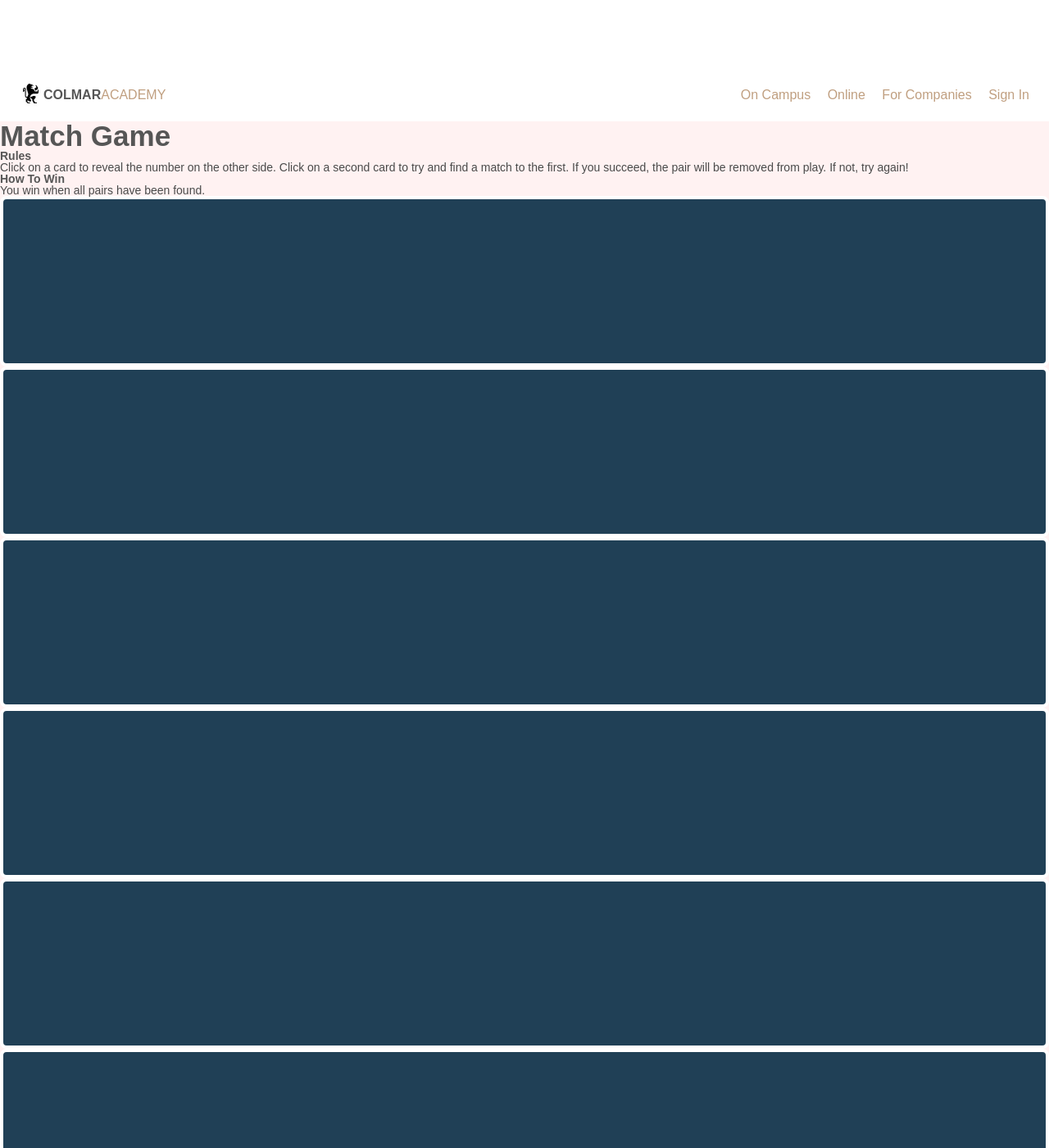
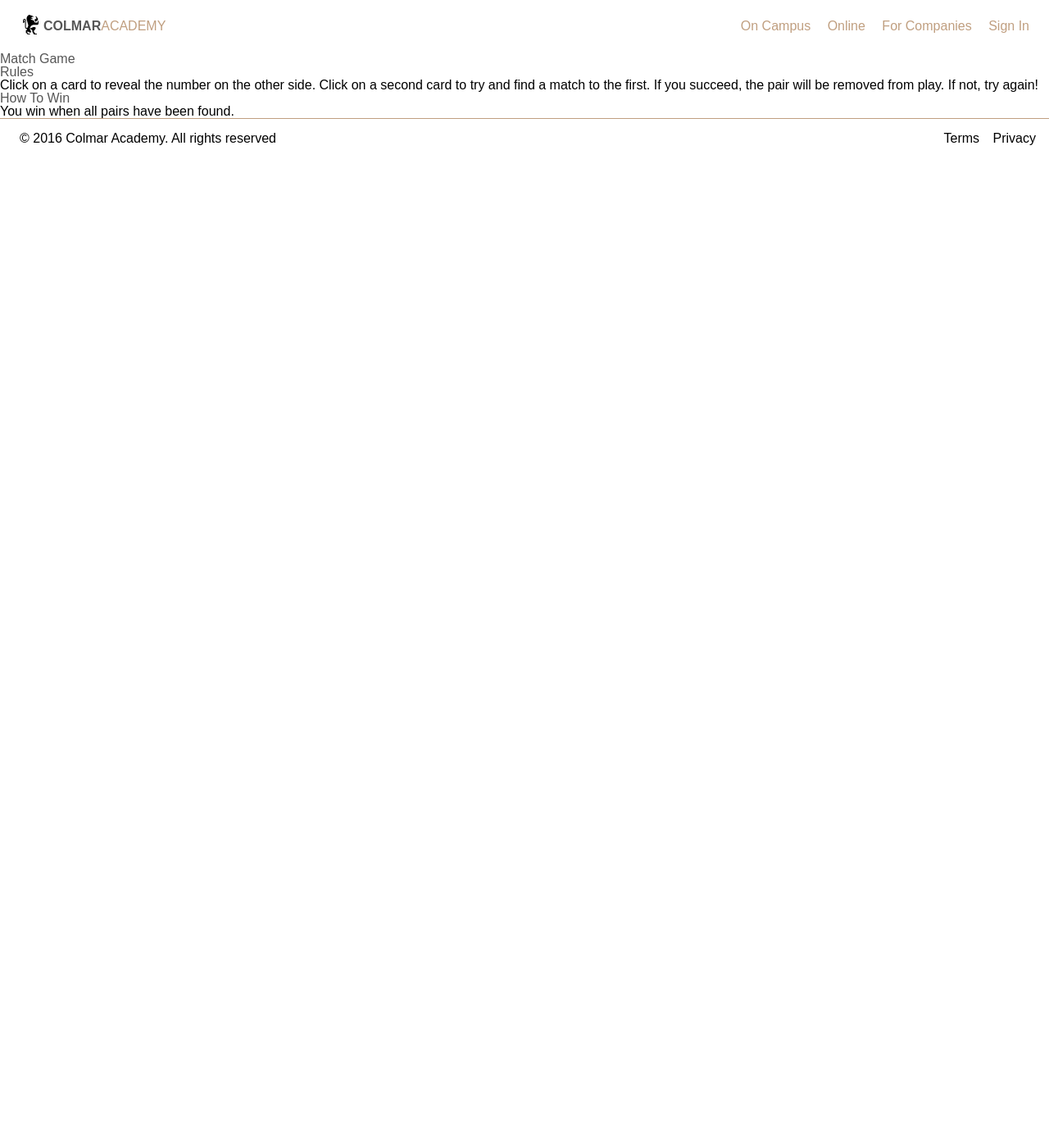
Before and after one commit to boombranco/boombranco.github.io, a Jekyll site: the page built from Campus/index.html, in a window 1280 px wide and 1400 px high. Shown: the whole window at 82% size. Built offline with Jekyll 4.4.1, drawn with Linux system fonts in a browser that asks for light colours; nearby versions of some CDN libraries; some web fonts are replaced.

Commit message:
update project for match game try 6

```diff
--- a/Campus/index.html
+++ b/Campus/index.html
@@ -1,5 +1,5 @@
 ---
-layout: matching
+layout: default
 title: Match Game Try 2
 ---
 
--- a/_layouts/matching.html
+++ /dev/null
@@ -1,68 +0,0 @@
-<!DOCTYPE html>
-<html>
-  <head>
-    <meta charset="utf-8">
-    <title>{{ page.title }}</title>
-    <link href="https://fonts.googleapis.com/css?family=Proza+Libre:400,500,600,700" rel="stylesheet">
-    <link rel="stylesheet" type="text/css" href="/resources/css/reset.css">
-    <link rel="stylesheet" type="text/css" href="/resources/css/style.css">
-    <link rel="stylesheet" type="text/css" href="/resources/css/match.css">
-  </head>
-  <body>
-
-    <!-- The header of the page -->
-    <header>
-      <!-- Full web version -->
-      <div class="container">
-      <img src="/resources/images/ic-logo.svg" alt="Colmar Academy Logo." class="logo">
-      <span class="colmar">COLMAR</span><span class="academy">ACADEMY</span>
-      <nav class="webversion">
-        <span><a href="/Campus">On Campus</a></span>
-        <span><a href="/Online">Online</a></span>
-        <span><a href="/">For Companies</a></span>
-        <span><a href="/">Sign In</a></span>
-      </nav>
-      <!-- Mobile version -->
-      <nav class="mobile-nav">
-        <ul>
-          <li><a href="#"><img src="/resources/images/ic-on-campus.svg" alt="On campus link."></a></li>
-          <li><a href="#"><img src="/resources/images/ic-online.svg" alt="Online link."></a></li>
-          <li><a href="#"><img src="/resources/images/ic-login.svg" alt="Login link."></a></li>
-        </ul>
-      </nav>
-      <!-- Eliminate logo name -->
-      <nav class="small-mobile-nav">
-        <ul>
-          <li><a href="#"><img src="/resources/images/ic-logo.svg" alt="Colmar Academy Logo."></a></li>
-          <li><a href="#"><img src="/resources/images/ic-on-campus.svg" alt="On campus link."></a></li>
-          <li><a href="#"><img src="/resources/images/ic-online.svg" alt="Online link."></a></li>
-          <li><a href="#"><img src="/resources/images/ic-login.svg" alt="Login link."></a></li>
-        </ul>
-      </nav>
-    </div>
-  </header>
-    <!-- Main body of the web page -->
-
-    {{ content }}
-
-
-    <!-- Footer section -->
-    <footer>
-      <div class="footnote">
-        <div class="copyright">
-          <span>© 2016 Colmar Academy. All rights reserved</span>
-        </div>
-        <nav class="terms">
-          <ul>
-            <li><a href="#">Terms</a></li>
-            <li><a href="#">Privacy</a></li>
-          </ul>
-        </nav>
-      </div>
-      <div class="mobile-footnote">
-        <span>© 2016 Colmar Academy. All rights reserved</span>
-      </div>
-    </footer>
-
-  </body>
-</html>
--- a/resources/css/match.css
+++ /dev/null
@@ -1,43 +0,0 @@
-html {
-  font-size: 16px;
-}
-
-body {
-  min-width: 400px; /* To emulate Chrome min-width */
-  background-color: rgb(255, 242, 242);
-  font-family: 'Proza Libre', sans-serif;
-  color: rgb(32, 64, 86);
-}
-
-h1 {
-  font-size: 2.1875rem;
-  font-weight: bold;
-}
-
-h2 {
-  font-size: .875rem;
-  font-weight: bold;
-}
-
-p {
-  font-size: .875rem;
-  color: rgb(74, 74, 74);
-}
-
-.container {
-  padding-top: 5.25rem;
-}
-
-.card {
-  display: flex;
-  justify-content: center;
-  align-items: center;
-  height: 12.5rem;
-  border: 4px solid white;
-  border-radius: 8px;
-  background-color: rgb(32, 64, 86);
-  font-size: 7rem;
-  font-weight: 900;
-  color: rgb(255, 255, 255);
-  cursor: pointer;
-}
```
